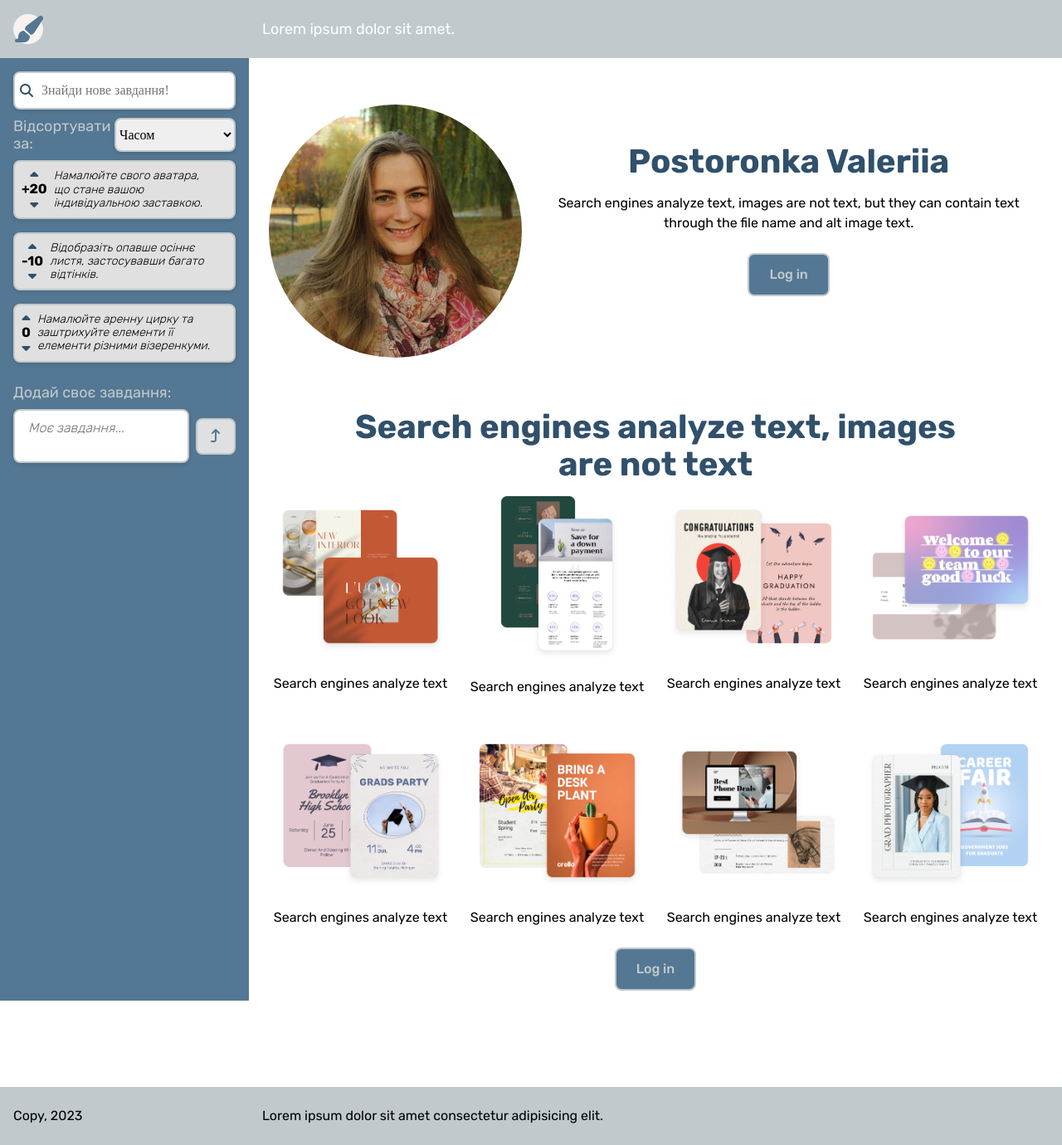
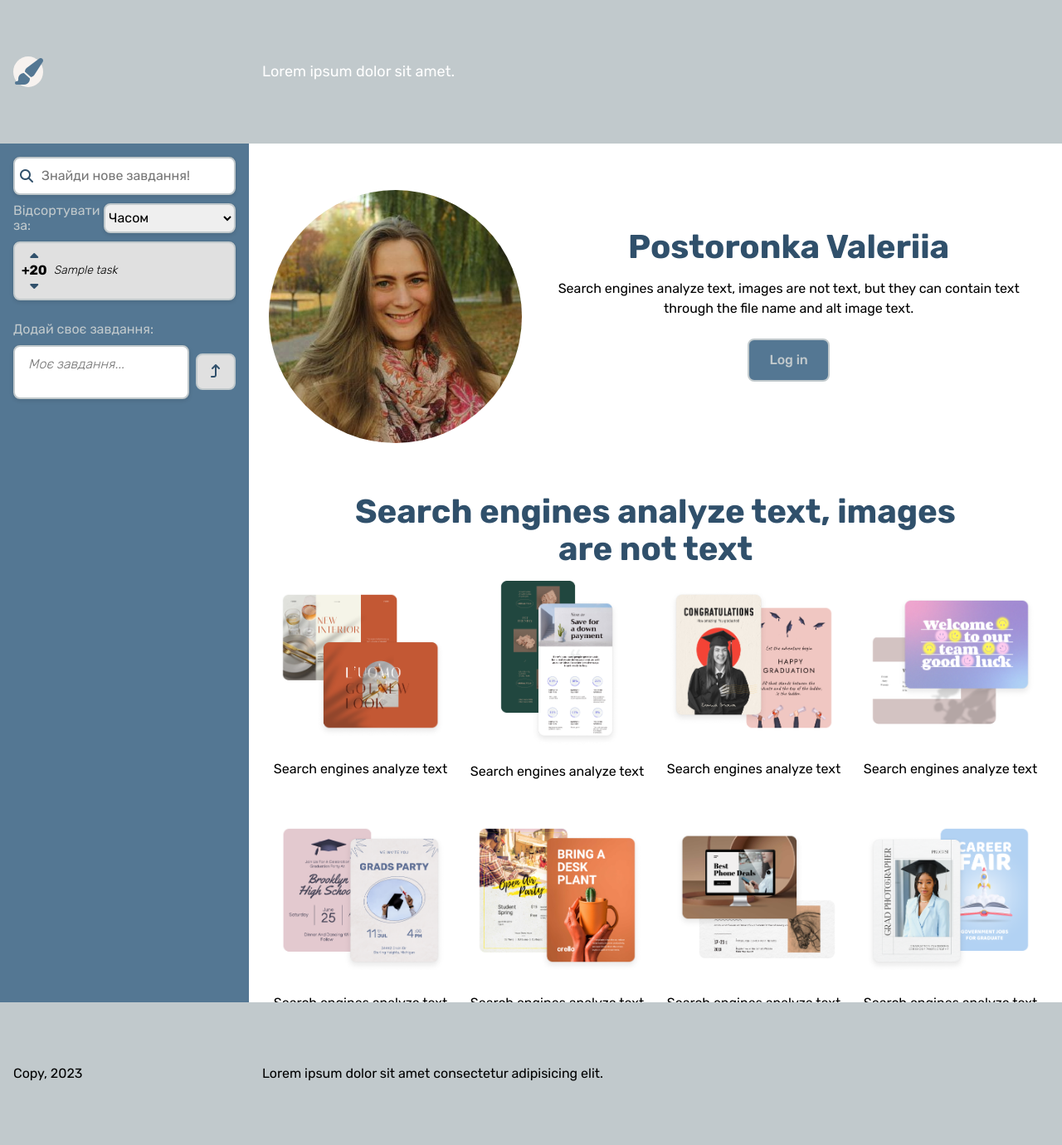
Before and after one commit to ValeriiaPostoronka/Sketch_your_point, a PHP site: page /templates/pages/artist.php in a window 1280 px wide. Shown: the whole page at 83% size. Run offline with PHP 8.4, Linux system fonts and the light colour scheme; tables that the repository leaves empty or names only in its code hold one stand-in row (values such as "Sample post"); style sheets or scripts are compiled from the project's sources; some libraries are stand-ins or nearby versions.

Commit message:
Added implementation of task system

```diff
--- a/assets/src/css/page/tasks.css
+++ b/assets/src/css/blocks/tasks.css
@@ -1,17 +1,16 @@
 .wrapper {
   min-height: 100vh;
   display: grid;
-  grid-template: minmax(70px, auto) 1fr minmax(70px, auto)/1fr;
+  grid-template: minmax(70px, auto) 75vh minmax(70px, auto)/1fr;
   grid-template-areas: "header" "main" "footer";
 }
 .wrapper .main {
-  height: 80vh;
   display: grid;
   grid-area: main;
   grid-template: 1fr/minmax(auto, 300px) 1fr;
+  overflow: auto;
 }
 .wrapper .main .tasks {
-  height: 80vh;
   background-color: var(--c-01);
   padding: var(--sp-l);
   display: flex;
@@ -22,6 +21,7 @@
   display: flex;
   align-items: center;
   max-width: 208px;
+  position: relative;
 }
 .wrapper .main .tasks__search-field {
   border: 2px solid var(--c-04);
@@ -35,6 +35,7 @@
   width: 100%;
   z-index: 3;
   box-shadow: var(--shadow);
+  font-family: var(--family);
 }
 .wrapper .main .tasks__search .fa-magnifying-glass {
   cursor: pointer;
@@ -46,7 +47,12 @@
 .wrapper .main .tasks__sorting {
   display: flex;
 }
+.wrapper .main .tasks__sorting label {
+  margin-right: var(--sp-xs);
+}
 .wrapper .main .tasks__sorting-list {
+  cursor: pointer;
+  font-family: var(--family);
   border-radius: var(--br-m);
   border: 2px solid var(--c-04);
   box-shadow: var(--shadow);
@@ -121,11 +127,11 @@
 .wrapper .main .tasks__text .section__actions .button:hover {
   background: var(--c-02);
 }
+.wrapper .main .tasks__text .fa-arrow-turn-up {
+  color: var(--c-05);
+}
 .wrapper .main .tasks label {
   font-family: var(--family);
-  font-size: var(--fs-l);
+  font-size: var(--fs-m);
   color: var(--c-04);
-}
-.wrapper .main .page {
-  overflow-y: auto;
 }/*# sourceMappingURL=tasks.css.map */
--- a/assets/src/css/page/tasks.scss
+++ b/assets/src/css/blocks/tasks.scss
@@ -1,20 +1,19 @@
 .wrapper {
     min-height: 100vh;
     display: grid;
-    grid-template: minmax(70px, auto) 1fr minmax(70px, auto) / 1fr;
+    grid-template: minmax(70px, auto) 75vh minmax(70px, auto) / 1fr;
     grid-template-areas:
         "header"
         "main"
         "footer";
 
     .main {
-        height: 80vh;
         display: grid;
         grid-area: main;
         grid-template: 1fr / minmax(auto, 300px) 1fr;
+        overflow: auto;
 
         .tasks {
-            height: 80vh;
             background-color: var(--c-01);
             padding: var(--sp-l);
             display: flex;
@@ -25,6 +24,7 @@
                 display: flex;
                 align-items: center;
                 max-width: 208px;
+                position: relative;
 
                 &-field {
                     border: 2px solid var(--c-04);
@@ -38,6 +38,7 @@
                     width: 100%;
                     z-index: 3;
                     box-shadow: var(--shadow);
+                    font-family: var(--family);
                 }
 
                 .fa-magnifying-glass {
@@ -52,7 +53,13 @@
             &__sorting {
                 display: flex;
 
+                label {
+                    margin-right: var(--sp-xs);
+                }
+
                 &-list {
+                    cursor: pointer;
+                    font-family: var(--family);
                     border-radius: var(--br-m);
                     border: 2px solid var(--c-04);
                     box-shadow: var(--shadow);
@@ -62,6 +69,7 @@
             &__list {
                 display: flex;
                 flex-direction: column;
+                // overflow-y: auto;
 
                 &-item {
                     display: flex;
@@ -144,17 +152,21 @@
                         }
                     }
                 }
+
+                .fa-arrow-turn-up {
+                    color: var(--c-05);
+                }
             }
 
             label {
                 font-family: var(--family);
-                font-size: var(--fs-l);
+                font-size: var(--fs-m);
                 color: var(--c-04);
             }
         }
 
         .page {
-            overflow-y: auto;
+            // overflow-y: auto;
         }
     }
 }
--- /dev/null
+++ b/assets/src/js/blocks/tasks.js
@@ -0,0 +1,17 @@
+let submitTaskButton = document.querySelector("a[href='#send-task']");
+
+submitTaskButton.onclick = () => {
+    let loginForm = document.getElementById("submit-form");
+    let inputFields = document.forms["submit-form"].getElementsByTagName("textarea");
+    let submit = true;
+
+    if (inputFields[0].value.length < 50) {
+        console.log("efdfg");
+        alert("Назва завдання повинна бути не менше 50 символів");
+        submit = false;
+    }
+
+    if (submit){
+        loginForm.submit();
+    }
+}
--- a/templates/blocks/script/database.php
+++ b/templates/blocks/script/database.php
@@ -1,5 +1,4 @@
 <?php
-
     $hostName = "localhost";
     $dbUser = "Valeriia";
     $dbPassword = "34444356";
--- /dev/null
+++ b/templates/blocks/tasks.php
@@ -0,0 +1,84 @@
+<?php
+function debug_to_console($data) {
+    $output = $data;
+    if (is_array($output))
+        $output = implode(',', $output);
+
+    echo "<script>console.log('Debug Objects: " . $output . "' );</script>";
+}
+    if (isset($_POST["task"])) {
+        $task = $_POST["task"];
+
+        $dbURL = 'script/database.php';
+        require_once $dbURL;
+
+        $sql = "SELECT * FROM Tasks WHERE title = '$task'";
+        $result = mysqli_query($conn, $sql);
+        $rowCount = mysqli_num_rows($result);
+
+        if ($rowCount > 0) {
+        ?>
+            <script>window.onload = () => {alert('Вже точно таке ж завдання існує, вигадайте інше');}</script>
+        <?php
+        }
+        else {
+            $sql = "INSERT INTO `Tasks` (`ID`, `title`, `description`) VALUES (NULL, ?, '');";
+            $stmt = mysqli_stmt_init($conn);
+            $prepareStmt = mysqli_stmt_prepare($stmt, $sql);
+
+            if ($prepareStmt) {
+                mysqli_stmt_bind_param($stmt, "s", $task);
+                mysqli_stmt_execute($stmt);
+                ?>
+                <script>window.onload = () => {alert('Додавання завдання виконано успішно');}</script>
+                <?php
+            }
+            else {
+                ?>
+                <script>window.onload = () => {alert('Щось пішло не так');}</script>
+                <?php
+            }
+        }
+    }
+    $dbURL = 'script/database.php';
+    require_once $dbURL;
+
+    $sql = "SELECT * FROM `Tasks`";
+    $result = mysqli_query($conn, $sql);
+?>
+
+<aside class="tasks">
+    <div class="tasks__search">
+        <i class="fa-solid fa-magnifying-glass"></i>
+        <form class="tasks__search-form">
+            <input class="tasks__search-field" placeholder="Знайди нове завдання!" type="text">
+        </form>
+    </div>
+    <div class="tasks__sorting">
+        <label>Відсортувати за:</label>
+        <select class="tasks__sorting-list">
+            <option value="time" selected>Часом</option>
+            <option value="rating">Рейтингом</option>
+            <option value="my">Моїм виконанням</option>
+        </select>
+    </div>
+    <div class="tasks__list">
+        <?php while ($row = mysqli_fetch_array($result, MYSQLI_ASSOC)) {?>
+        <div class="tasks__list-item">
+            <div class="item__evaluation">
+                <i class="fa-solid fa-caret-up"></i>
+                <div class="item__evaluation-number">+20</div>
+                <i class="fa-solid fa-caret-down"></i>
+            </div>
+            <div class="item__description"><?php echo $row['title']; ?></div>
+        </div>
+        <?php }?>
+    </div>
+    <label>Додай своє завдання:</label>
+    <form class="tasks__text" id="submit-form" aria-label="Contact form" method="post" action="">
+        <textarea class="tasks__text-field" placeholder="Моє завдання..." name="task"></textarea>
+        <div class="section__actions">
+            <?php $href = "#send-task"; $button = "<i class='fa-solid fa-arrow-turn-up'></i>"; include '../../templates/elements/buttons.php'; ?>
+        </div>
+    </form>
+</aside>
--- a/templates/elements/buttons.php
+++ b/templates/elements/buttons.php
@@ -1,5 +1,16 @@
 <!-- href - link for button.
 button - name for button -->
+<script>
+    <?php $link = "http://".$_SERVER['HTTP_HOST']."/assets/src/css/elements/button.css"; ?>
+    if (document.querySelector("link[href='<?php echo $link; ?>']") === null) {
+        console.log("siag");
+        let link = document.createElement("link");
+        link.setAttribute("rel", "stylesheet");
+        link.setAttribute ("type", "text/css");
+        link.setAttribute ("href", "<?php echo $link; ?>");
+        document.getElementsByTagName("head")[0].appendChild(link);
+    }
+</script>
 
 <div class="section__actions">
     <a href="<?php echo $href; ?>" class="button"><?php echo $button;?></a>
--- a/templates/elements/subtitle.php
+++ b/templates/elements/subtitle.php
@@ -1,4 +1,15 @@
 <!-- subtitle - subtitle content -->
+<script>
+    <?php $link = "http://".$_SERVER['HTTP_HOST']."/assets/src/css/elements/subtitle.css"; ?>
+    if (document.querySelector("link[href='<?php echo $link; ?>']") === null) {
+        let link = document.createElement("link");
+        link.setAttribute("rel", "stylesheet");
+        link.setAttribute ("type", "text/css");
+        link.setAttribute ("href", "<?php echo $link; ?>");
+        document.getElementsByTagName("head")[0].appendChild(link);
+    }
+</script>
+
 
 <div class="section__subtitle">
     <p>
--- a/templates/elements/title.php
+++ b/templates/elements/title.php
@@ -1,2 +1,13 @@
 <!-- title - content of the h2 tag -->
+<script>
+    <?php $link = "http://".$_SERVER['HTTP_HOST']."/assets/src/css/elements/title.css"; ?>
+    if (document.querySelector("link[href='<?php echo $link; ?>']") === null) {
+        let link = document.createElement("link");
+        link.setAttribute("rel", "stylesheet");
+        link.setAttribute ("type", "text/css");
+        link.setAttribute ("href", "<?php echo $link; ?>");
+        document.getElementsByTagName("head")[0].appendChild(link);
+    }
+</script>
+
 <h2 class="section__title"><?php echo $title; ?></h2>
--- a/templates/pages/artist.php
+++ b/templates/pages/artist.php
@@ -9,13 +9,10 @@
     <link rel="stylesheet" type="text/css" href="./../../assets/src/css/base/base.css">
     <link rel="stylesheet" type="text/css" href="./../../assets/src/css/base/header.css">
     <link rel="stylesheet" type="text/css" href="./../../assets/src/css/base/footer.css">
-    <link rel="stylesheet" type="text/css" href="./../../assets/src/css/elements/button.css">
-    <link rel="stylesheet" type="text/css" href="./../../assets/src/css/elements/title.css">
-    <link rel="stylesheet" type="text/css" href="./../../assets/src/css/elements/subtitle.css">
     <link rel="stylesheet" type="text/css" href="./../../assets/src/css/elements/image.css">
     <link rel="stylesheet" type="text/css" href="./../../assets/src/css/blocks/hero_artist.css">
     <link rel="stylesheet" type="text/css" href="./../../assets/src/css/blocks/grid_drawing.css">
-    <link rel="stylesheet" type="text/css" href="./../../assets/src/css/page/tasks.css">
+    <link rel="stylesheet" type="text/css" href="./../../assets/src/css/blocks/tasks.css">
     <script src="https://kit.fontawesome.com/5f551754c5.js" crossorigin="anonymous"></script>
 </head>
 <body>
@@ -23,55 +20,7 @@
         <?php include '../header.php' ?>
 
         <main class="main">
-            <aside class="tasks">
-                <div class="tasks__search">
-                    <i class="fa-solid fa-magnifying-glass"></i>
-                    <form class="tasks__search-form">
-                        <input class="tasks__search-field" placeholder="Знайди нове завдання!" type="text">
-                    </form>
-                </div>
-                <div class="tasks__sorting">
-                    <label>Відсортувати за:</label>
-                    <select class="tasks__sorting-list">
-                        <option value="time" selected>Часом</option>
-                        <option value="rating">Рейтингом</option>
-                        <option value="my">Моїм виконанням</option>
-                    </select>
-                </div>
-                <div class="tasks__list">
-                    <div class="tasks__list-item">
-                        <div class="item__evaluation">
-                            <i class="fa-solid fa-caret-up"></i>
-                            <div class="item__evaluation-number">+20</div>
-                            <i class="fa-solid fa-caret-down"></i>
-                        </div>
-                        <div class="item__description">Намалюйте свого аватара, що стане вашою індивідуальною заставкою.</div>
-                    </div>
-                    <div class="tasks__list-item">
-                        <div class="item__evaluation">
-                            <i class="fa-solid fa-caret-up"></i>
-                            <div class="item__evaluation-number">-10</div>
-                            <i class="fa-solid fa-caret-down"></i>
-                        </div>
-                        <div class="item__description">Відобразіть опавше осіннє листя, застосувавши багато відтінків.</div>
-                    </div>
-                    <div class="tasks__list-item">
-                        <div class="item__evaluation">
-                            <i class="fa-solid fa-caret-up"></i>
-                            <div class="item__evaluation-number">0</div>
-                            <i class="fa-solid fa-caret-down"></i>
-                        </div>
-                        <div class="item__description">Намалюйте аренну цирку та заштрихуйте елементи її елементи різними візеренкуми.</div>
-                    </div>
-                </div>
-                <label>Додай своє завдання:</label>
-                <div class="tasks__text">
-                    <textarea class="tasks__text-field" placeholder="Моє завдання..."></textarea>
-                    <div class="section__actions">
-                        <?php $href = ""; $button = "<i class='fa-solid fa-arrow-turn-up'></i>"; include '../../templates/elements/buttons.php'; ?>
-                    </div>
-                </div>
-            </aside>
+        <?php include '../blocks/tasks.php' ?>
             <div class="page">
                 <?php include '../blocks/hero_artist.php' ?>
                 <?php include '../blocks/grid_drawing.php' ?>
@@ -81,6 +30,7 @@
         <?php include '../footer.php' ?>
     </div>
 
+    <script src="../../assets/src/js/blocks/tasks.js"></script>
     <script src="../../assets/src/js/fslightbox.js"></script>
 </body>
 </html>
```
Also changed, not shown: 2 other files.
